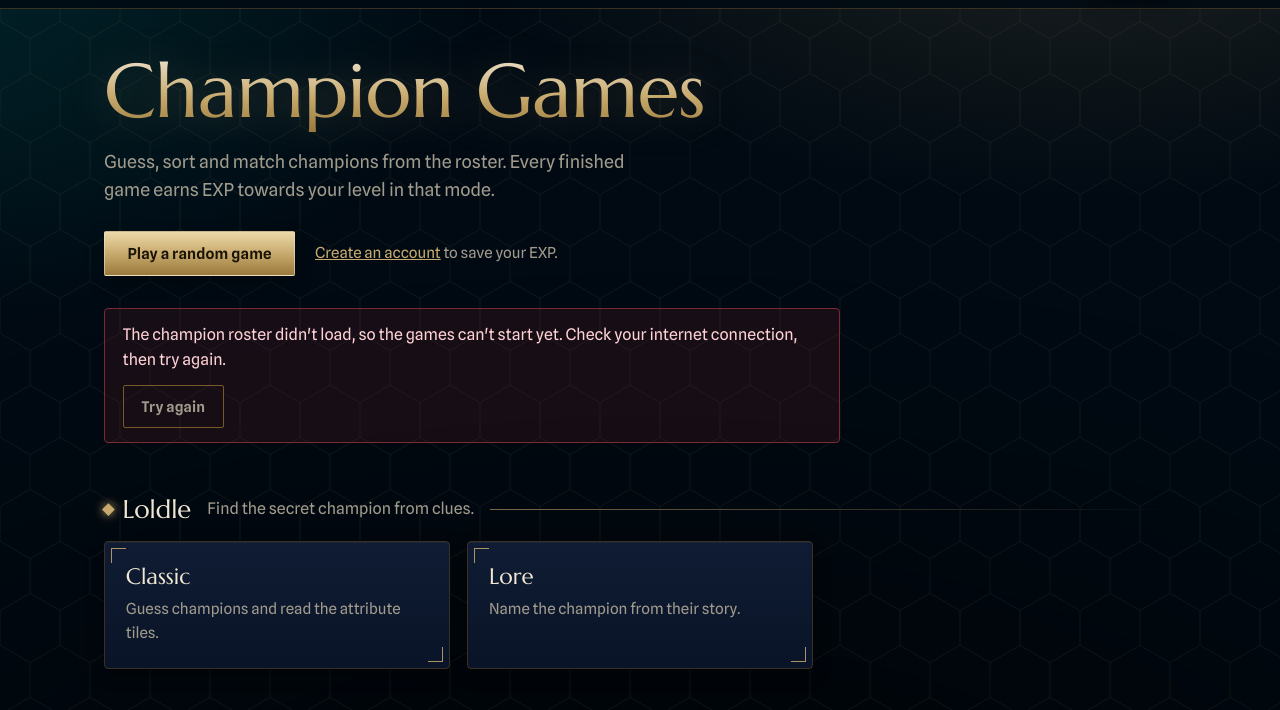
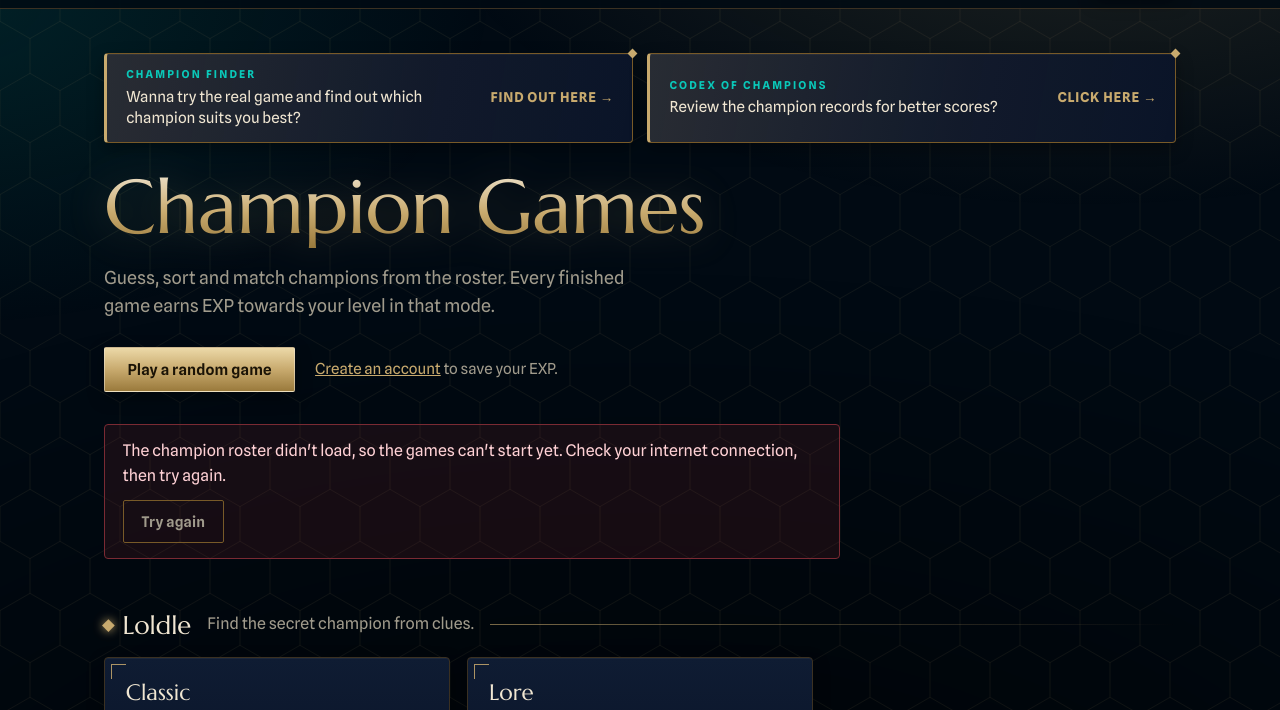
Before and after one commit to caldreta/Cloud-Computing-Activity-3, a plain HTML site: page index.html in a window 1280 px wide. Shown: the part 48-758 px from the top of the page. Drawn offline with Linux system fonts and the light colour scheme; no server answers.

Commit message:
added links to other websites

```diff
--- a/index.html
+++ b/index.html
@@ -24,6 +24,22 @@
 
   <div class="page" id="main">
     <div id="hub-screen">
+      <aside class="sitelinks" aria-label="More from the Champion Archive">
+          <a class="sitelink" href="https://cloud-computing-activity-2.vercel.app/">
+              <span class="sitelink-body">
+                  <span class="sitelink-kicker">Champion Finder</span>
+                  <span class="sitelink-text">Wanna try the real game and find out which champion suits you best?</span>
+              </span>
+              <span class="sitelink-cta">Find out here <i aria-hidden="true">&rarr;</i></span>
+          </a>
+          <a class="sitelink" href="https://cloud-computing-activity-1.vercel.app/">
+              <span class="sitelink-body">
+                  <span class="sitelink-kicker">Codex of Champions</span>
+                  <span class="sitelink-text">Review the champion records for better scores?</span>
+              </span>
+              <span class="sitelink-cta">Click here <i aria-hidden="true">&rarr;</i></span>
+          </a>
+      </aside>
       <section class="hero" aria-labelledby="hero-title">
         <div class="hero-copy">
           <h1 id="hero-title">Champion Games</h1>
--- a/style.css
+++ b/style.css
@@ -216,8 +216,8 @@ button:focus-visible, input:focus-visible { outline: 2px solid var(--accent); ou
   overflow-x: auto; padding: 1rem 1rem .75rem; background: rgba(10, 20, 40, .85);
   border: 1px solid var(--line-strong); border-radius: var(--radius); box-shadow: var(--shadow-sm);
 }
-.board { min-width: 61rem; }
-.row { display: grid; grid-template-columns: 12rem repeat(9, minmax(5rem, 1fr)); gap: .4rem; margin-bottom: .4rem; }
+.board { --cols: 6; min-width: calc(12rem + var(--cols) * 6.5rem); }
+.row { display: grid; grid-template-columns: 12rem repeat(var(--cols), minmax(5.5rem, 1fr)); gap: .4rem; margin-bottom: .4rem; }
 .row > :first-child { position: sticky; left: 0; z-index: 2; background: #0a1428; padding-right: .5rem; }
 .row-head { padding-bottom: .15rem; color: var(--gold); font-size: .8rem; font-weight: 700; letter-spacing: .01em; overflow-wrap: anywhere; }
 .cell-champ { display: flex; align-items: center; gap: .75rem; min-width: 0; font: 400 .98rem var(--font-head); letter-spacing: .03em; color: var(--gold-hi); }
@@ -824,3 +824,97 @@ a.btn, a.btn-quiet { display: inline-block; text-decoration: none; }
 .is-match-dragging, .is-match-dragging * { cursor: grabbing !important; user-select: none; }
 .match-target.drag-over { border-style: solid; border-color: var(--gold); background: rgba(200, 170, 110, .1); box-shadow: 0 0 0 1px rgba(200, 170, 110, .4), 0 0 26px rgba(200, 170, 110, .25); }
 .match-target.drag-over .match-target-btn { border-color: var(--gold); }
+
+/* =====================================================
+   LINKS TO THE OTHER CHAMPION SITES
+   ===================================================== */
+.sitelinks {
+    display: grid;
+    grid-template-columns: repeat(2, minmax(0, 1fr));
+    gap: .9rem;
+    margin: 0 0 1.6rem;
+}
+
+.sitelink {
+    position: relative;
+    display: flex;
+    flex-wrap: wrap;
+    align-items: center;
+    justify-content: space-between;
+    gap: .5rem 1rem;
+    padding: .85rem 1.1rem .85rem 1.2rem;
+    color: inherit;
+    text-decoration: none;
+    background:
+        linear-gradient(100deg, rgba(200, 170, 110, .16), rgba(200, 170, 110, .04) 60%, transparent),
+        var(--surface);
+    border: 1px solid var(--line-strong);
+    border-left: 3px solid var(--gold);
+    border-radius: var(--radius);
+    box-shadow: var(--shadow-sm);
+    transition: transform .22s ease, border-color .22s ease, box-shadow .22s ease;
+}
+
+.sitelink::after {
+    content: "";
+    position: absolute;
+    top: -4px;
+    right: -4px;
+    width: 7px;
+    height: 7px;
+    background: var(--gold);
+    transform: rotate(45deg);
+}
+
+.sitelink:hover,
+.sitelink:focus-visible {
+    transform: translateY(-3px);
+    border-color: var(--gold);
+    box-shadow: 0 0 0 1px rgba(200, 170, 110, .4), 0 14px 30px rgba(0, 0, 0, .5), 0 0 28px rgba(200, 170, 110, .18);
+}
+
+.sitelink-body {
+    display: grid;
+    gap: .1rem;
+    min-width: 0;
+    flex: 1 1 14rem;
+}
+
+.sitelink-kicker {
+    color: var(--teal);
+    font-size: .68rem;
+    font-weight: 700;
+    letter-spacing: .2em;
+    text-transform: uppercase;
+}
+
+.sitelink-text {
+    color: var(--gold-hi);
+    font-size: .95rem;
+    line-height: 1.4;
+}
+
+.sitelink-cta {
+    flex: none;
+    color: var(--gold);
+    font-size: .85rem;
+    font-weight: 700;
+    letter-spacing: .06em;
+    text-transform: uppercase;
+    white-space: nowrap;
+}
+
+.sitelink-cta i {
+    display: inline-block;
+    font-style: normal;
+    transition: transform .22s ease;
+}
+
+.sitelink:hover .sitelink-cta i,
+.sitelink:focus-visible .sitelink-cta i {
+    transform: translateX(5px);
+}
+
+@media (max-width: 52rem) {
+    .sitelinks { grid-template-columns: 1fr; gap: .6rem; }
+}
```
Also changed, not shown: 1 other file.
